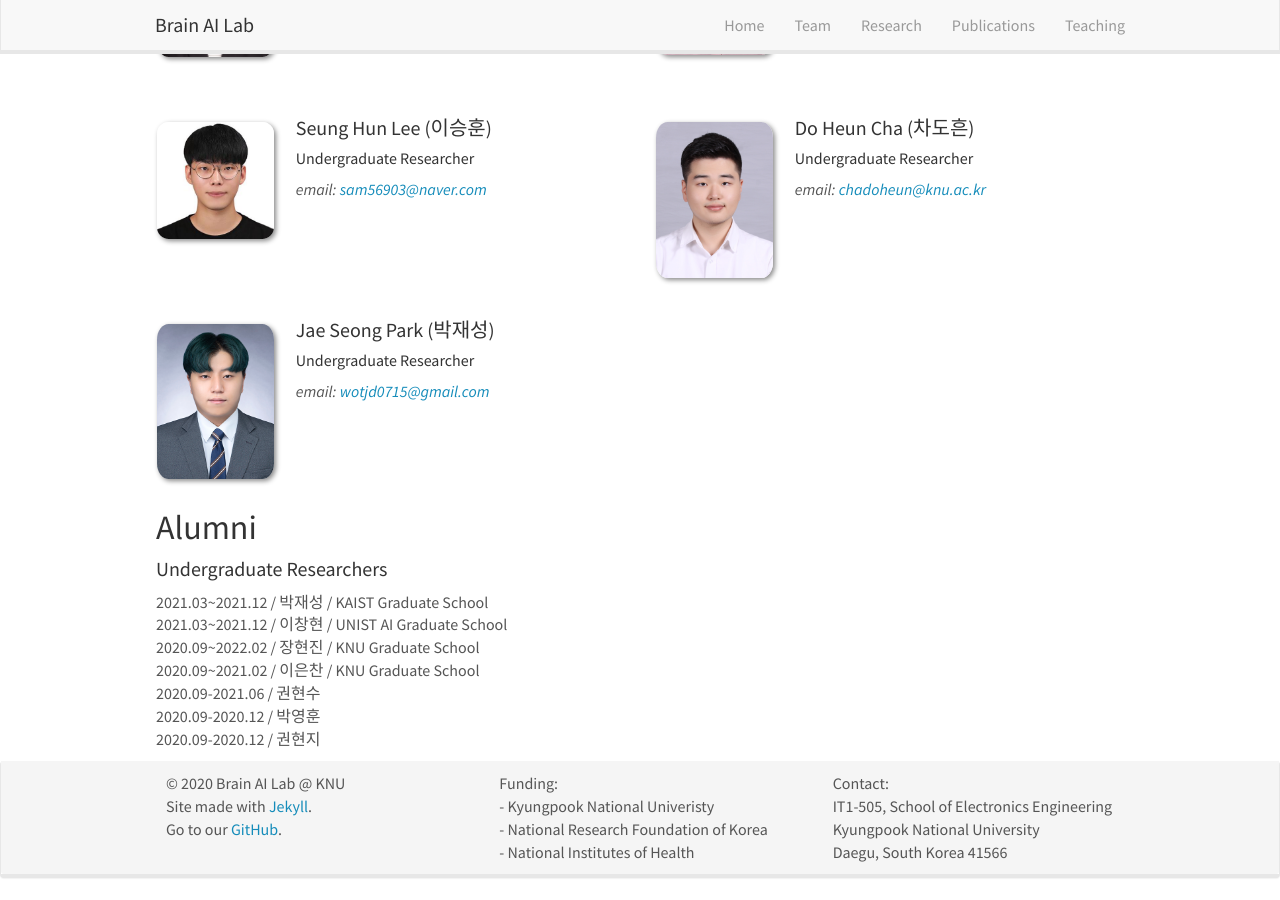
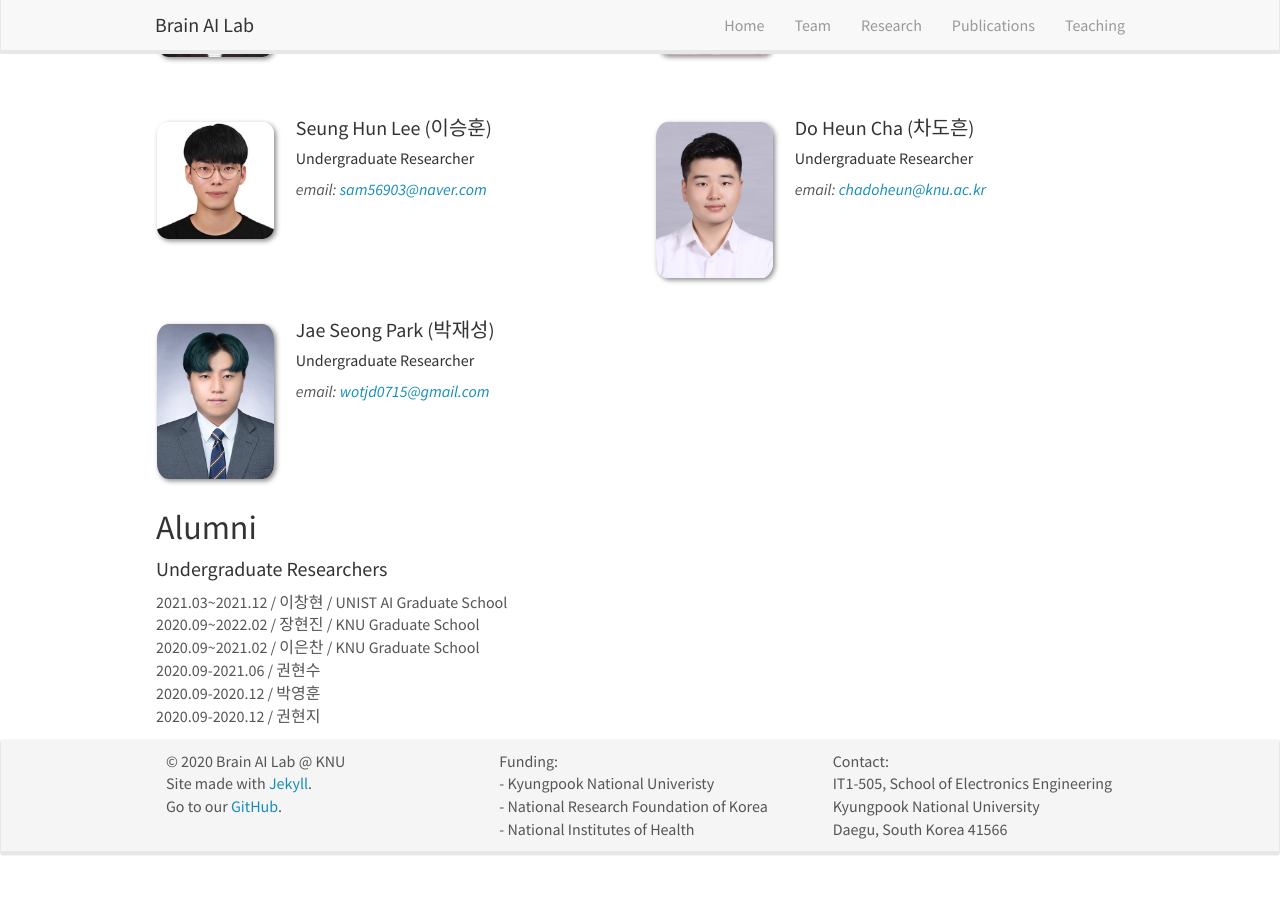
Before and after one commit to KNU-BrainAI/knu-brainai.github.io, a Jekyll site: the page built from _pages/team.md, in a window 1280 px wide and 900 px high, scrolled down 518 px. Built offline with Jekyll 4.4.1, drawn with Linux system fonts in a browser that asks for light colours; nearby versions of some CDN libraries; after the commit the page ends 1395 px from its top, so only the background shows below that.

Commit message:
Update team.md

```diff
--- a/_pages/team.md
+++ b/_pages/team.md
@@ -59,7 +59,6 @@ permalink: /team/
 
 ## Alumni
 #### Undergraduate Researchers
-2021.03~2021.12 / 박재성 / KAIST Graduate School<br>
 2021.03~2021.12 / 이창현 / UNIST AI Graduate School<br>
 2020.09~2022.02 / 장현진 / KNU Graduate School <br>
 2020.09~2021.02 / 이은찬 / KNU Graduate School <br>
```
